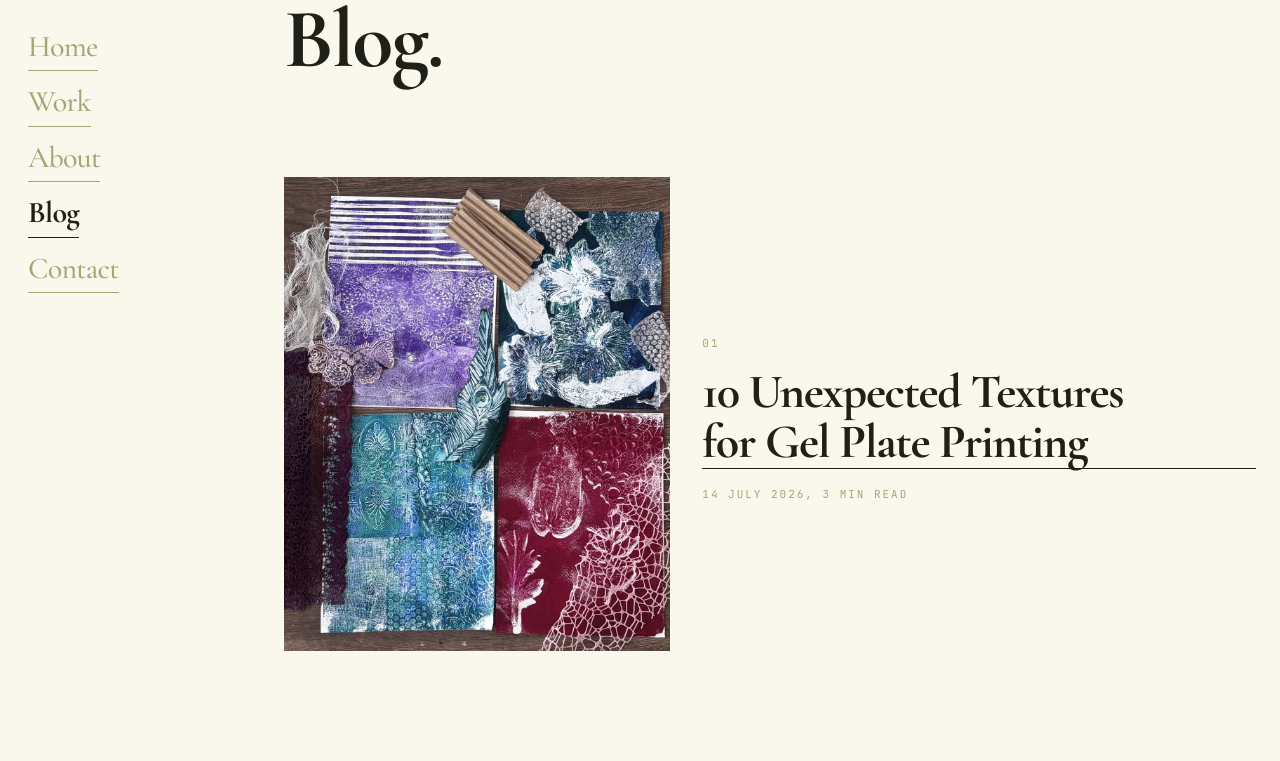
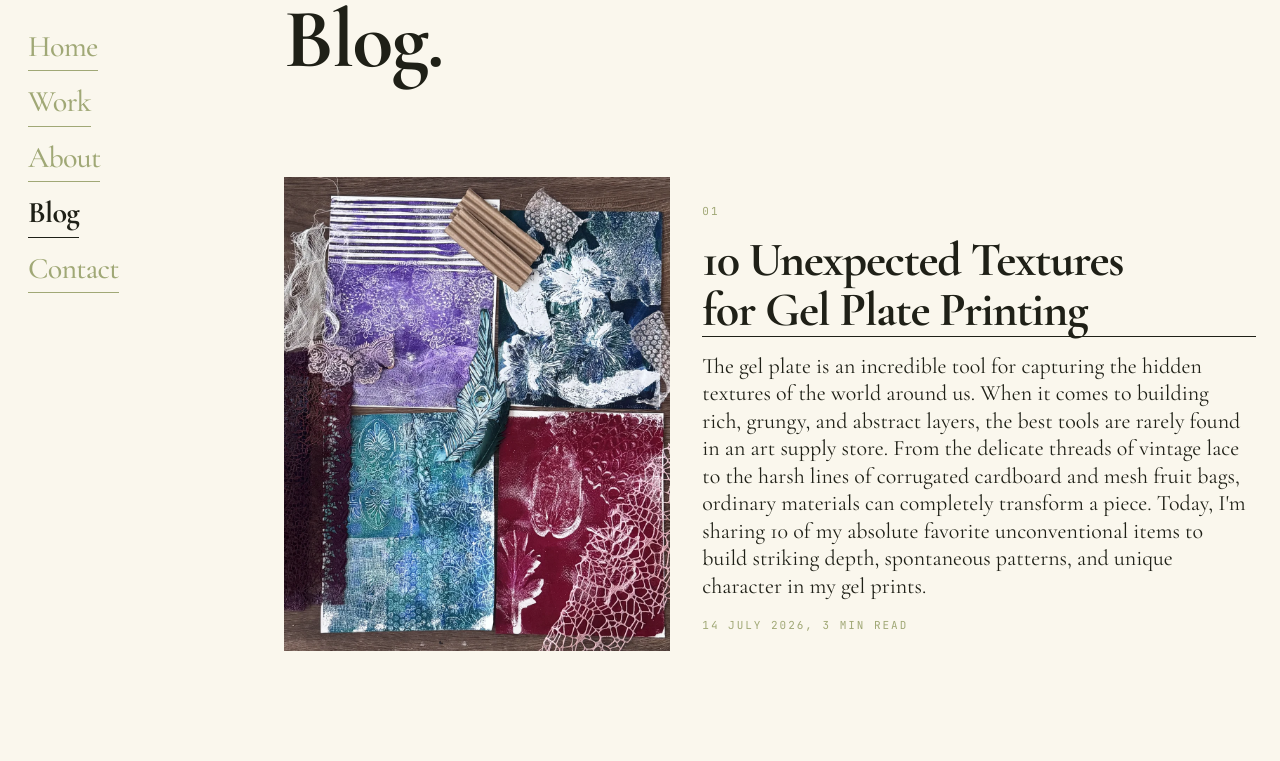
Before and after one commit to ivan-cholakov/temsjems-portfolio, a Next.js app: page /blog in a window 1280 px wide. Shown: the part 467-1228 px from the top of the page. Built offline with nearby package versions, Linux system fonts and the light colour scheme.

Commit message:
feat: let a post preview its first body paragraph on the listing card
Split the excerpt-display control into hideLead (post header) and
cardPreview (listing card), with a cardPreviewText helper that returns
the first body paragraph when opted in. Use it on the gel-textures post.

```diff
--- a/app/blog/[slug]/page.tsx
+++ b/app/blog/[slug]/page.tsx
@@ -63,7 +63,7 @@ export default async function BlogPostPage(
           <h1 className="mt-6 text-h1 font-bold tracking-tight text-balance">
             {post.title}
           </h1>
-          {!post.hideExcerpt && (
+          {!post.hideLead && (
             <p className="mt-8 text-lead leading-tight">{post.excerpt}</p>
           )}
         </header>
--- a/components/PostCard.tsx
+++ b/components/PostCard.tsx
@@ -2,7 +2,7 @@ import Link from "next/link";
 import Image from "next/image";
 
 import { Eyebrow } from "./Eyebrow";
-import { formatPostDate, readingMinutes, type Post } from "@/content/blog";
+import { cardPreviewText, formatPostDate, readingMinutes, type Post } from "@/content/blog";
 
 /**
  * Brutalist blog row: a compact cover on the left, title + standfirst on the
@@ -45,11 +45,9 @@ export function PostCard({
           <h3 className="mt-3 text-h2 font-bold tracking-tight">
             <span className="underline-link text-balance">{post.title}</span>
           </h3>
-          {!post.hideExcerpt && (
-            <p className="mt-4 max-w-[52ch] text-lead leading-tight">
-              {post.excerpt}
-            </p>
-          )}
+          <p className="mt-4 max-w-[52ch] text-lead leading-tight">
+            {cardPreviewText(post)}
+          </p>
           <Eyebrow as="p" className="mt-5 text-mute">
             {formatPostDate(post.date)}, {readingMinutes(post)} min read
           </Eyebrow>
--- a/content/blog.ts
+++ b/content/blog.ts
@@ -36,8 +36,10 @@ export type Post = {
   title: string;
   /** Standfirst / meta description — one sentence, no trailing period needed. */
   excerpt: string;
-  /** Hide the excerpt as visible standfirst text (post header + listing card). Still used for SEO meta. */
-  hideExcerpt?: boolean;
+  /** Hide the excerpt as the lead paragraph in the post header. Still used for SEO meta. */
+  hideLead?: boolean;
+  /** Which text the listing card shows as its standfirst. Defaults to the excerpt. */
+  cardPreview?: "excerpt" | "first-paragraph";
   /** ISO date (YYYY-MM-DD) the post was published. */
   date: string;
   /** Author name — defaults to the site artist but kept explicit per post. */
@@ -73,6 +75,15 @@ export function readingMinutes(post: Post): number {
   return Math.max(1, Math.round(words / AVG_WORDS_PER_MINUTE));
 }
 
+/** Standfirst text for the listing card — excerpt by default, or the first body paragraph. */
+export function cardPreviewText(post: Post): string {
+  if (post.cardPreview === "first-paragraph") {
+    const para = post.body.find((b) => b.kind === "paragraph");
+    if (para?.kind === "paragraph") return para.text;
+  }
+  return post.excerpt;
+}
+
 /** Long-form date, e.g. "5 July 2026", for display. */
 export function formatPostDate(iso: string): string {
   return new Date(`${iso}T00:00:00Z`).toLocaleDateString("en-GB", {
@@ -92,7 +103,8 @@ export const POSTS: Post[] = [
     title: "10 Unexpected Textures for Gel Plate Printing",
     excerpt:
       "Beyond leaves and flowers - ten everyday materials I reach for to bring depth, grunge and abstract character to a gel plate print, from vintage lace and corrugated cardboard to mesh fruit bags and crinkled rice paper.",
-    hideExcerpt: true,
+    hideLead: true,
+    cardPreview: "first-paragraph",
     date: "2026-07-14",
     author: SITE.artist,
     cover: {
```
